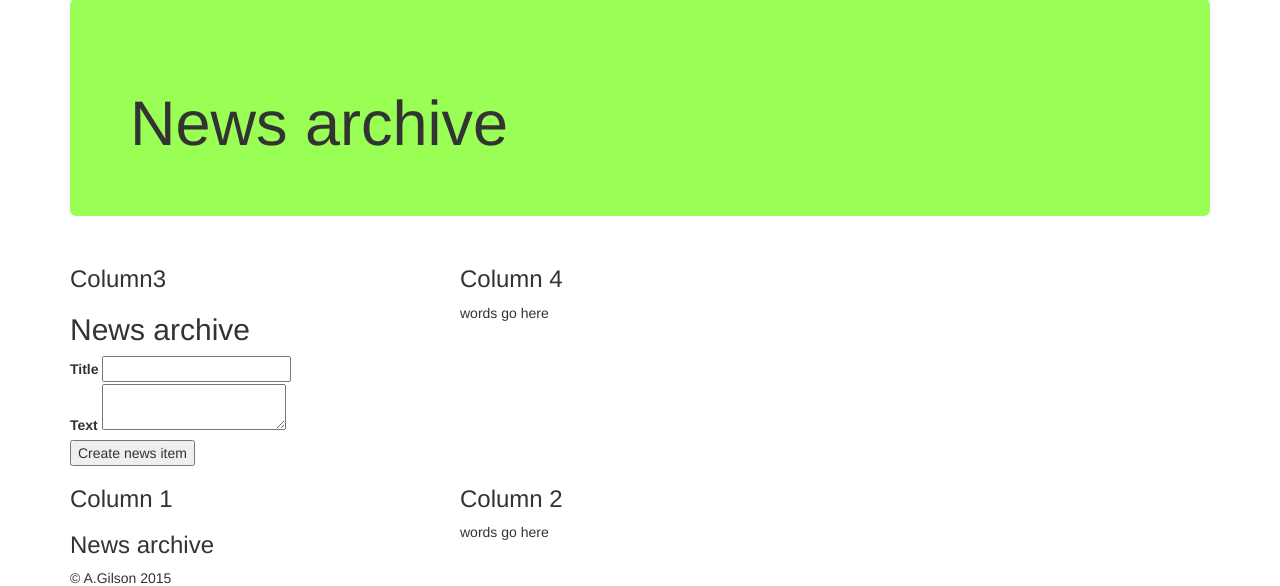
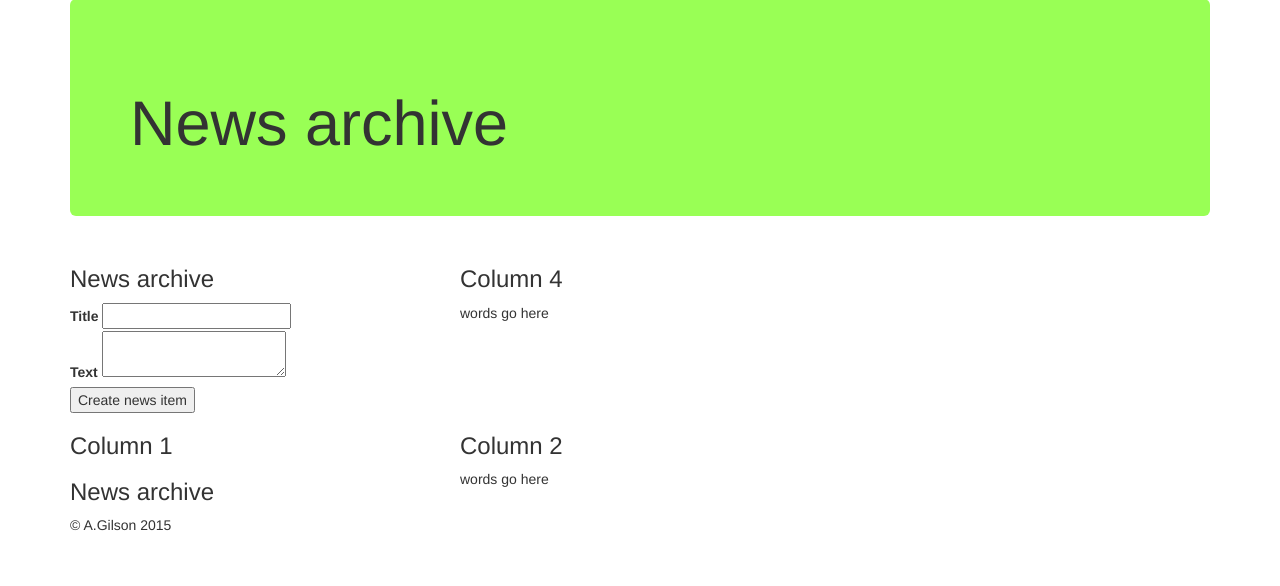
Before and after one commit to andrumi/codeigniter_demo, a CodeIgniter app: page /database/index.php/news/index in a window 1280 px wide. Shown: the part 73-659 px from the top of the page. Run offline with CodeIgniter, Linux system fonts and the light colour scheme; data that the repository does not hold is empty; some libraries are stand-ins or nearby versions.

Commit message:
no changes

```diff
--- a/application/views/news/index2.php
+++ b/application/views/news/index2.php
@@ -4,8 +4,7 @@
 <div class="row">
 
     <div class="col-sm-4">
-        <h3>Column3</h3>
-        <h2><?php echo $title; ?></h2>
+        <h3><?php echo $title; ?></h3>
         <?php echo validation_errors(); ?>
         <?php echo form_open('news/'); ?>
 
```
